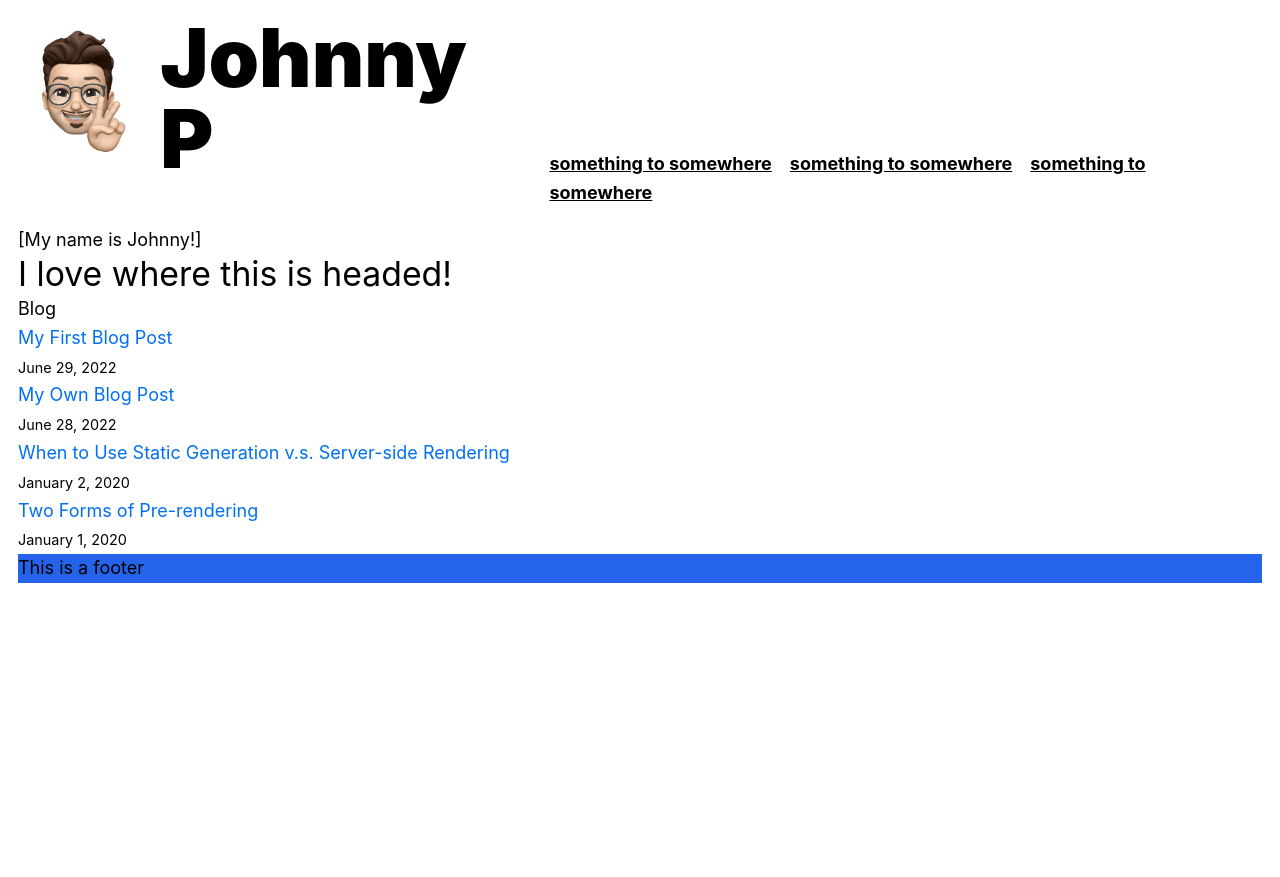
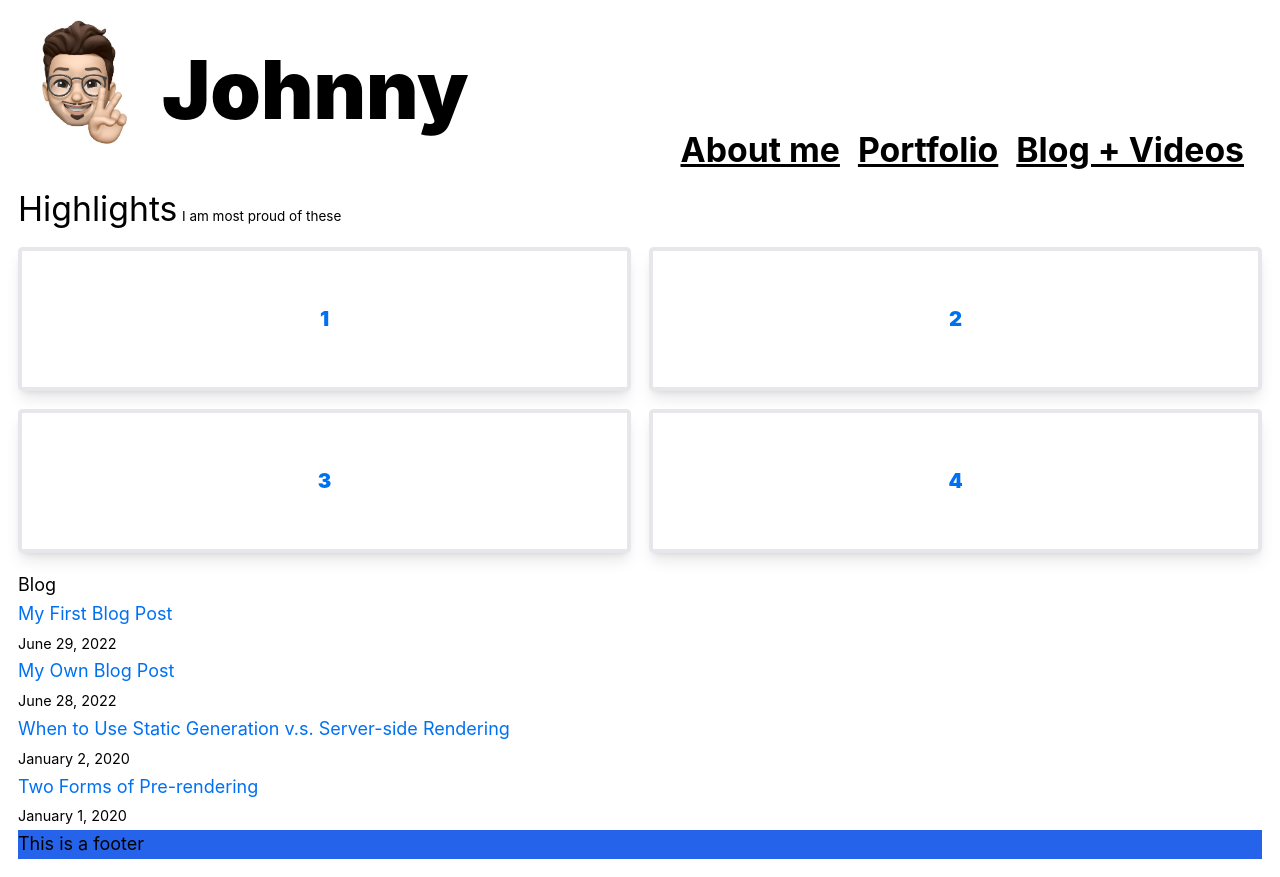
Before and after one commit to johnny2smooth/next-blog, a Next.js app: page / in a window 1280 px wide. Before the commit the page ends 800 px from the top, so only its background shows below. Built offline with nearby package versions, Linux system fonts and the light colour scheme.

Commit message:
home page edits beginning. placed grid of highlights there.

```diff
--- /dev/null
+++ b/components/introduction.js
@@ -0,0 +1,46 @@
+import Link from 'next/link';
+
+export default function Introduction() {
+  return (
+    <>
+      <div className="flex items-baseline gap-1">
+        <p className="text-3xl">Highlights</p>
+        <p className="text-xs">I am most proud of these</p>
+      </div>
+      <div className="grid grid-cols-2 gap-4 my-4">
+        <Link href="/">
+          <a
+            href="/"
+            class="hover:bg-green-500 focus:bg-green-500 bg-whiteLight mx-auto w-full rounded h-32 flex border-4 border-blueWater shadow-lg"
+          >
+            <p class="mx-auto my-auto text-lg font-black">1</p>
+          </a>
+        </Link>
+        <Link href="/">
+          <a
+            href="/"
+            class="hover:bg-green-500 focus:bg-green-500 bg-whiteLight mx-auto w-full rounded h-32 flex border-4 border-blueWater shadow-lg"
+          >
+            <p class="mx-auto my-auto text-lg font-black">2</p>
+          </a>
+        </Link>
+        <Link href="/">
+          <a
+            href="/"
+            class="hover:bg-green-500 focus:bg-green-500 bg-whiteLight mx-auto w-full rounded h-32 flex border-4 border-blueWater shadow-lg"
+          >
+            <p class="mx-auto my-auto text-lg font-black">3</p>
+          </a>
+        </Link>
+        <Link href="/">
+          <a
+            href="/"
+            class="hover:bg-green-500 focus:bg-green-500 bg-whiteLight mx-auto w-full rounded h-32 flex border-4 border-blueWater shadow-lg"
+          >
+            <p class="mx-auto my-auto text-lg font-black">4</p>
+          </a>
+        </Link>
+      </div>
+    </>
+  );
+}
--- a/components/layout.js
+++ b/components/layout.js
@@ -4,7 +4,7 @@ import Link from 'next/link';
 import Image from 'next/image';
 import Footer from './footer';
 
-const name = 'Johnny P';
+const name = 'Johnny';
 export const siteTitle = 'Johnny P Home';
 
 export default function Layout({ children, home }) {
@@ -27,8 +27,8 @@ export default function Layout({ children, home }) {
       </Head>
       <header className="mb-4">
         {home ? (
-          <div className="flex justify-between items-baseline w-full">
-            <div className="flex items-center">
+          <div className="flex justify-between flex-wrap items-baseline w-full">
+            <div className="flex justify-between items-center">
               <Image
                 priority
                 src="/images/memoji-peace.jpg"
@@ -37,24 +37,24 @@ export default function Layout({ children, home }) {
                 width={144}
                 alt={name}
               />
-              <h1 className="text-7xl font-black pr-4 ">{name}</h1>
+              <h1 className="text-4xl md:text-7xl font-black pr-4">{name}</h1>
             </div>
             <nav>
-              <ul>
+              <ul className="flex flex-wrap md:text-3xl">
                 <li>
                   <Link href="/">
-                    <a className="text-black font-bold pr-4 underline hover:text-blue-600">
-                      something to somewhere
+                    <a className="text-black font-bold pr-4 underline hover:text-blue-600 grow">
+                      About me
                     </a>
                   </Link>
                   <Link href="/">
-                    <a className="text-black font-bold pr-4 underline hover:text-blue-600">
-                      something to somewhere
+                    <a className="text-black font-bold pr-4 underline hover:text-blue-600 grow">
+                      Portfolio
                     </a>
                   </Link>
                   <Link href="/">
-                    <a className="text-black font-bold pr-4 underline hover:text-blue-600">
-                      something to somewhere
+                    <a className="text-black font-bold pr-4 underline hover:text-blue-600 grow">
+                      Blog + Videos
                     </a>
                   </Link>
                 </li>
--- a/pages/index.js
+++ b/pages/index.js
@@ -4,7 +4,7 @@ import utilStyles from '../styles/utils.module.css';
 import { getSortedPostsData } from '../lib/posts';
 import Link from 'next/link';
 import Date from '../components/date';
-import Footer from '../components/footer';
+import Introduction from '../components/introduction';
 
 export async function getStaticProps() {
   const allPostsData = getSortedPostsData();
@@ -22,8 +22,7 @@ export default function Home({ allPostsData }) {
         <title>{siteTitle}</title>
       </Head>
       <section>
-        <p>[My name is Johnny!]</p>
-        <p className="text-3xl">I love where this is headed!</p>
+        <Introduction />
       </section>
       <section>
         <h2>Blog</h2>
```
